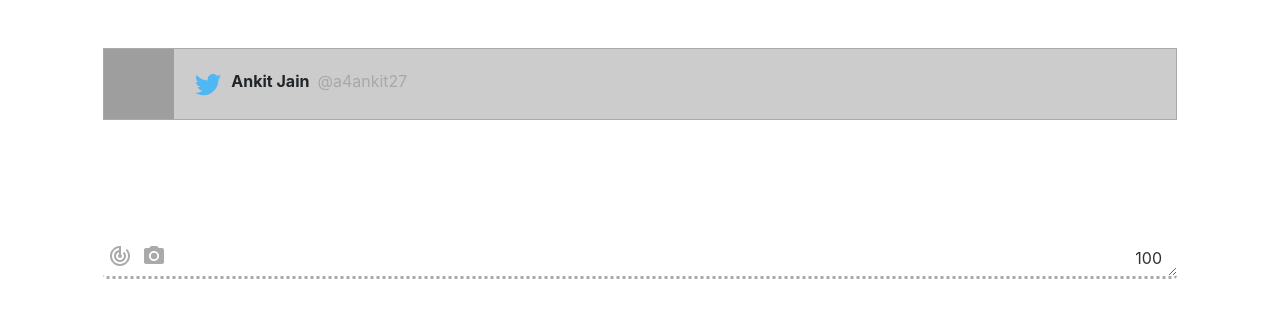
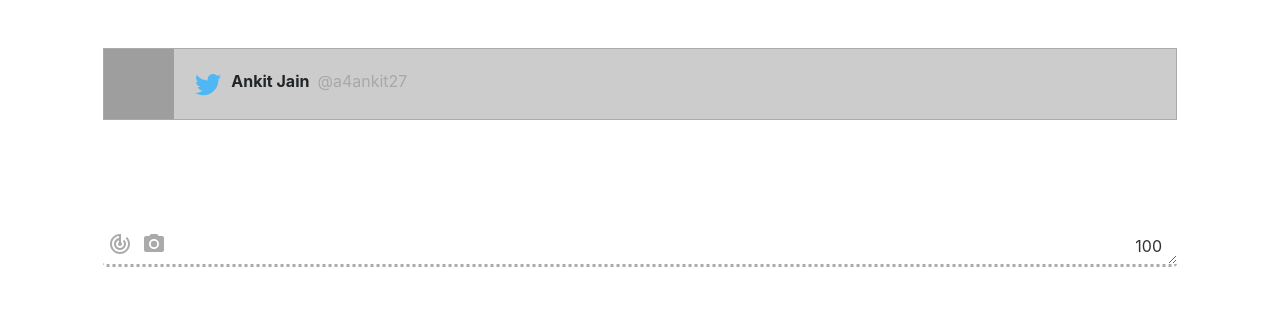
Before and after one commit to ajain27/sprout-react, a React (Create React App) app: page / in a window 1280 px wide. Shown: the top 318 px of the page. Built offline with nearby package versions, Linux system fonts and the light colour scheme; grey boxes are pictures that could not be loaded.

Commit message:
Removing the unwanted css

```diff
--- a/src/components/Twitterhandler.js
+++ b/src/components/Twitterhandler.js
@@ -101,7 +101,7 @@ function Twitterhandler() {
             </div>
             <div className="row">
                 <textarea
-                    className="form-control ss_tweet"
+                    className="form-control ss_tweet p-0"
                     id="exampleFormControlTextarea1"
                     rows="6"
                     maxLength="100"
```
